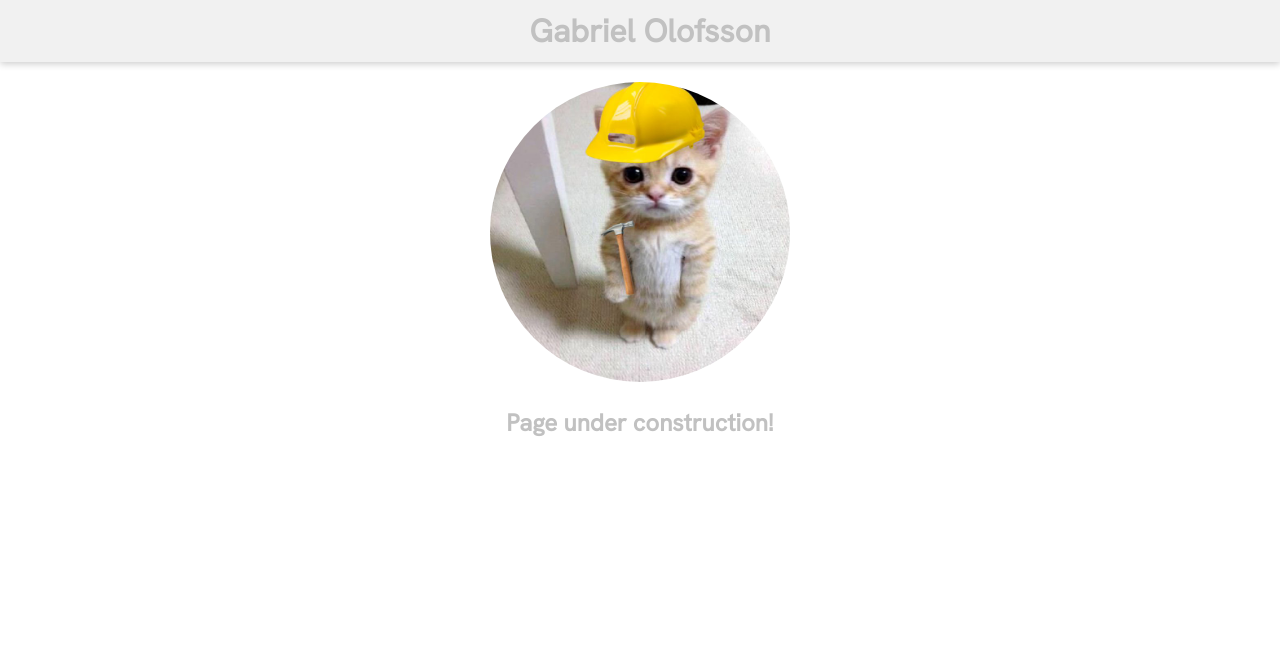
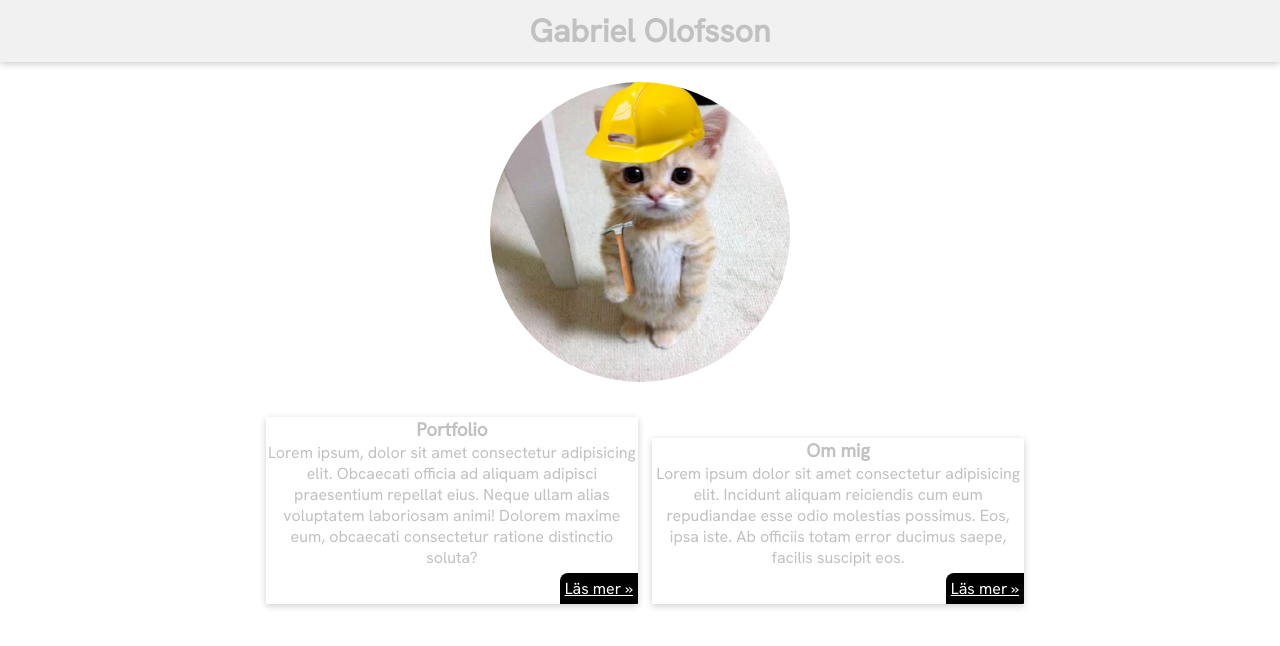
Before and after one commit to 10olga/10olga.github.io, a plain HTML site: page index.html in a window 1280 px wide. Drawn offline with Linux system fonts and the light colour scheme.

Commit message:
added section elements w/ css

```diff
--- a/app.css
+++ b/app.css
@@ -42,6 +42,24 @@
     padding: 0 20px;
 }
 
+section {
+    margin-top: 10px;
+    margin-left: 10px;
+    display: inline-block;
+    border-radius: 1px;
+    width: 30%;
+    box-shadow: 0 2px 7px 0 rgba(0, 0, 0, 0.2);
+}
+
+section a {
+    margin-top: 5px;
+    padding: 5px;
+    background-color: black;
+    color: white;
+    border-radius: 8px 0px 1px 0px;
+    float: right;
+}
+
 .profile-image {
     width: 300px;
     height: 300px;
--- a/index.html
+++ b/index.html
@@ -1,11 +1,13 @@
 <!DOCTYPE html>
 <html lang="en">
+
 <head>
     <meta charset="UTF-8">
     <meta name="viewport" content="width=device-width, initial-scale=1.0">
     <title>Gabriel Olofsson</title>
     <link rel="stylesheet" href="app.css">
 </head>
+
 <body>
     <div id="main-container">
         <div id="nav-header">
@@ -16,11 +18,31 @@
         <div id="content">
             <div class="container">
                 <img src="Static/github_pfp.jpg" alt="Profile Picture" class="profile-image">
-                <!--<h2>Welcome to my profile!</h2>-->
-                <h2>Page under construction!</h2>
+                <br>
+                <!-- <h2>Welcome to my profile!</h2> -->
+                <!-- <h2>Page under construction!</h2> -->
+
+                <section>
+                    <h3>Portfolio</h3>
+                    <p>
+                        Lorem ipsum, dolor sit amet consectetur adipisicing elit. Obcaecati officia ad aliquam adipisci
+                        praesentium repellat eius. Neque ullam alias voluptatem laboriosam animi! Dolorem maxime eum,
+                        obcaecati consectetur ratione distinctio soluta?
+                    </p>
+                    <a href="./pages/portfolio.html" target="_blank">Läs mer »</a>
+                </section>
+                <section>
+                    <h3>Om mig</h3>
+                    <p>
+                        Lorem ipsum dolor sit amet consectetur adipisicing elit. Incidunt aliquam reiciendis cum eum
+                        repudiandae esse odio molestias possimus. Eos, ipsa iste. Ab officiis totam error ducimus saepe,
+                        facilis suscipit eos.
+                    </p>
+                    <a href="./pages/about.html" target="_blank">Läs mer »</a>
+                </section>
             </div>
-
         </div>
     </div>
 </body>
+
 </html>
```
Also changed, not shown: pages/about.html (added), pages/portfolio.html (added).
